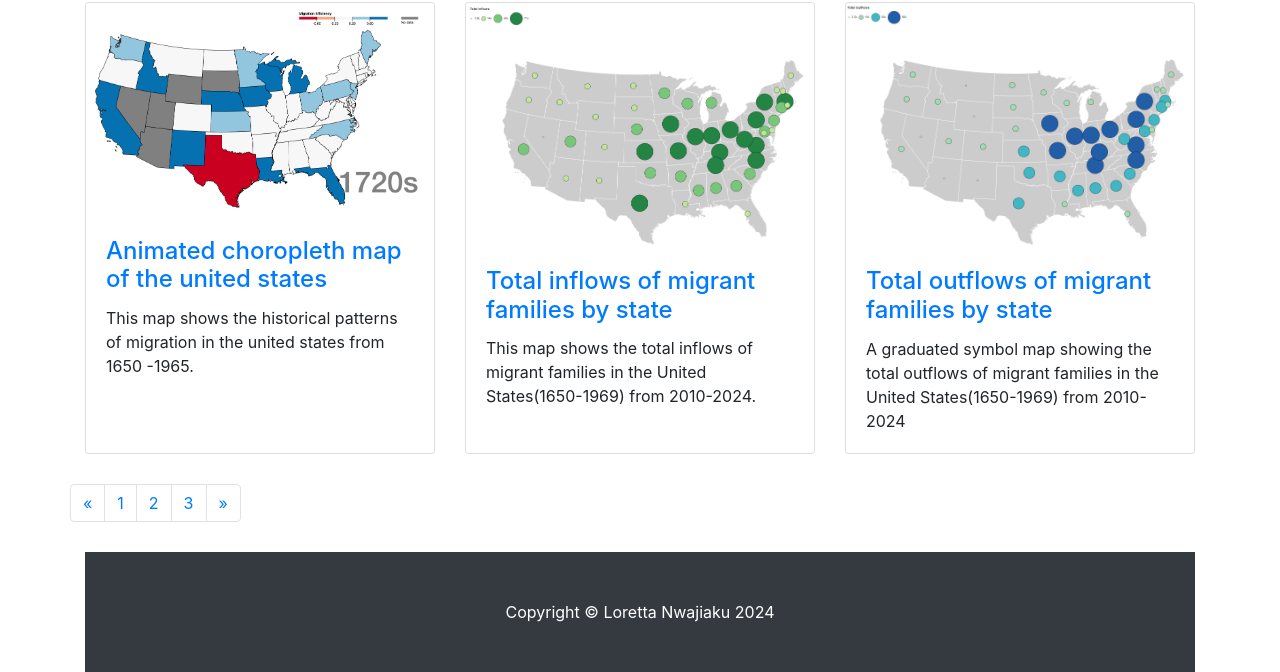
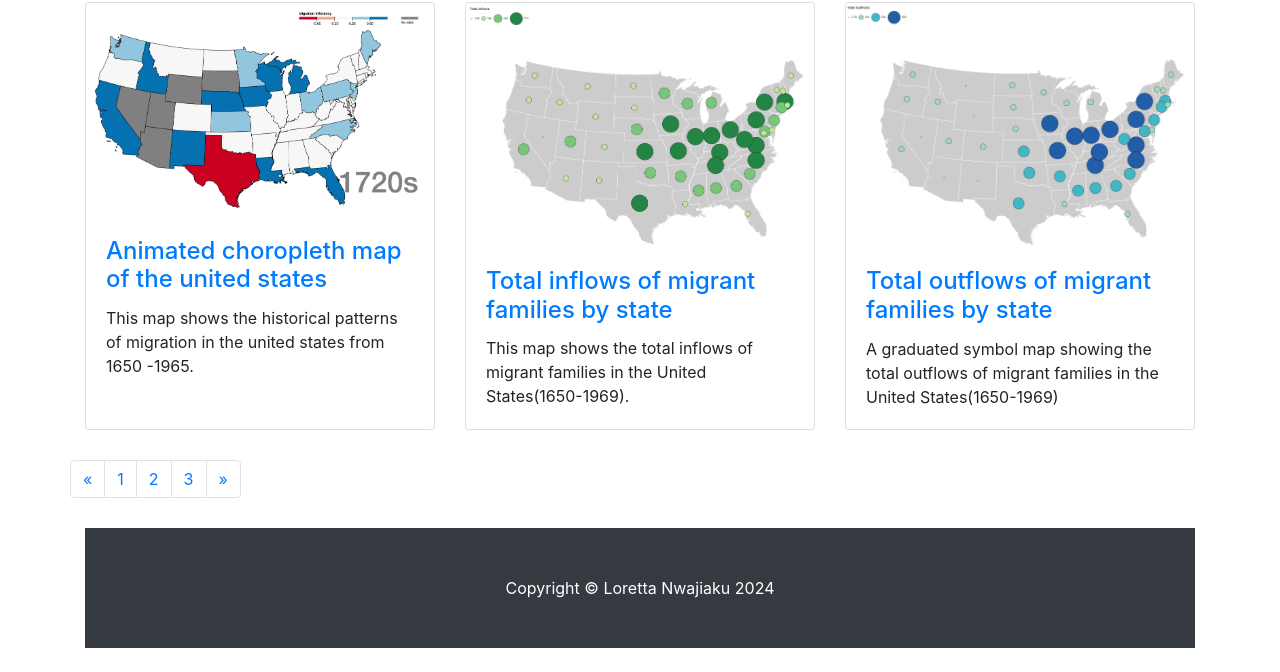
Before and after one commit to lorettaNwa/Project, a website: page index.html in a window 1280 px wide. Shown: the part 150-822 px from the top of the page. After the commit the page ends 800 px from the top, so only its background shows below. Drawn offline with Linux system fonts and the light colour scheme.

Commit message:
Update index.html

```diff
--- a/index.html
+++ b/index.html
@@ -75,7 +75,7 @@
               <h4 class="card-title">
                 <a href="https://observablehq.com/d/24ac4f4bfb6fe822">Total inflows of migrant families by state</a>
               </h4>
-              <p class="card-text">This map shows the total inflows of migrant families in the United States(1650-1969) from 2010-2024.</p>
+              <p class="card-text">This map shows the total inflows of migrant families in the United States(1650-1969).</p>
             </div>
           </div>
         </div>
@@ -86,7 +86,7 @@
               <h4 class="card-title">
                 <a href="https://observablehq.com/d/e73482da7216f406">Total outflows of migrant families by state</a>
               </h4>
-              <p class="card-text">A graduated symbol map showing the total outflows of migrant families in the United States(1650-1969) from 2010-2024</p>
+              <p class="card-text">A graduated symbol map showing the total outflows of migrant families in the United States(1650-1969)</p>
             </div>
           </div>
         </div>
```
